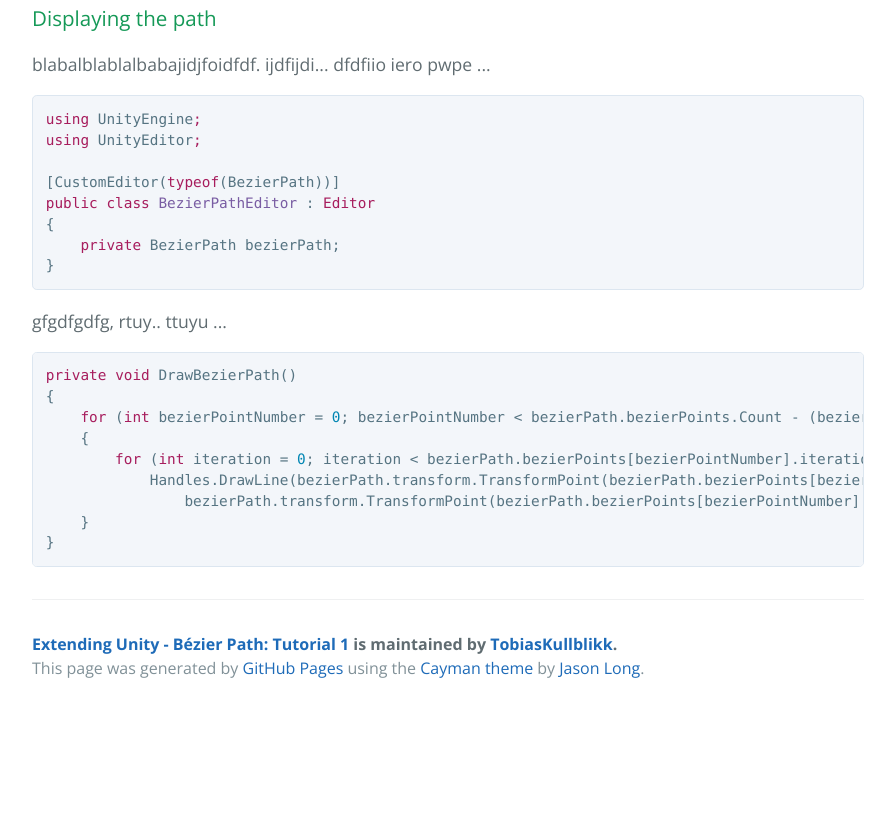
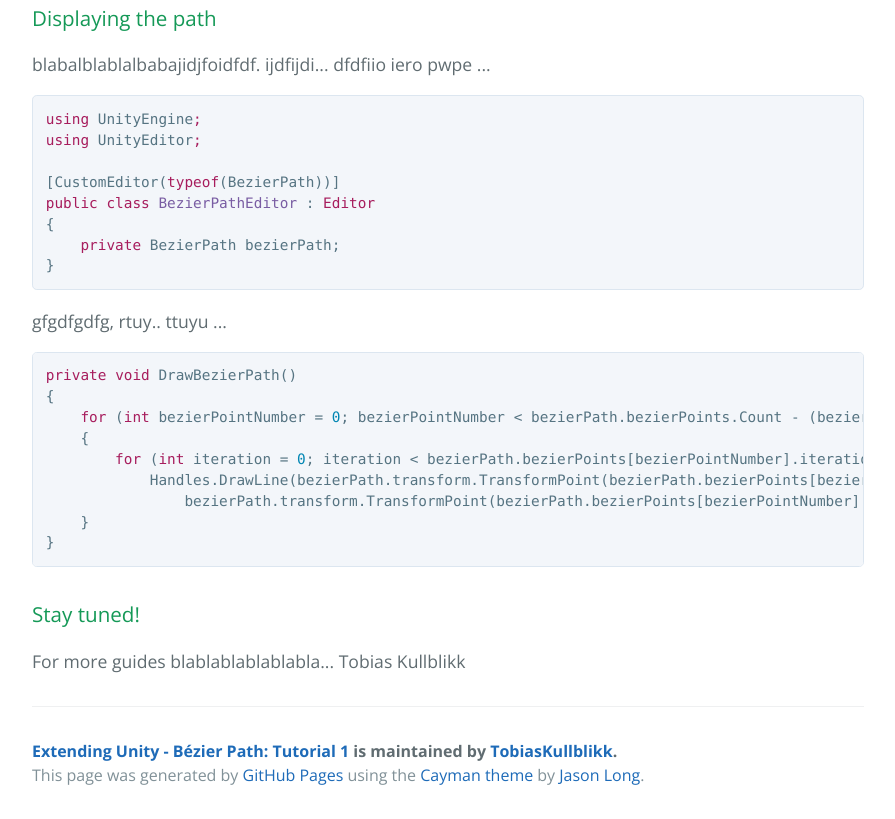
Before and after one commit to TobiasKullblikk/ExtendingUnity-BezierPath-1, a plain HTML site: page index.html in a window 1280 px wide. Shown: the part 6034-6853 px from the top of the page, without its empty margins (192-1087 px from the left). Before the commit the page ends 6746 px from the top, so only its background shows below. Drawn offline with nearby package versions, Linux system fonts and the light colour scheme.

```diff
--- a/index.html
+++ b/index.html
@@ -201,6 +201,11 @@
     }
 }</pre></div>
 
+<h3>
+<a id="stay-tuned" class="anchor" href="#stay-tuned" aria-hidden="true"><span aria-hidden="true" class="octicon octicon-link"></span></a>Stay tuned!</h3>
+
+<p>For more guides blablablablablabla... Tobias Kullblikk</p>
+
       <footer class="site-footer">
         <span class="site-footer-owner"><a href="https://github.com/TobiasKullblikk/ExtendingUnity-BezierPath-1">Extending Unity - Bézier Path: Tutorial 1</a> is maintained by <a href="https://github.com/TobiasKullblikk">TobiasKullblikk</a>.</span>
 
```
Also changed, not shown: params.json (+1 -1 lines).
